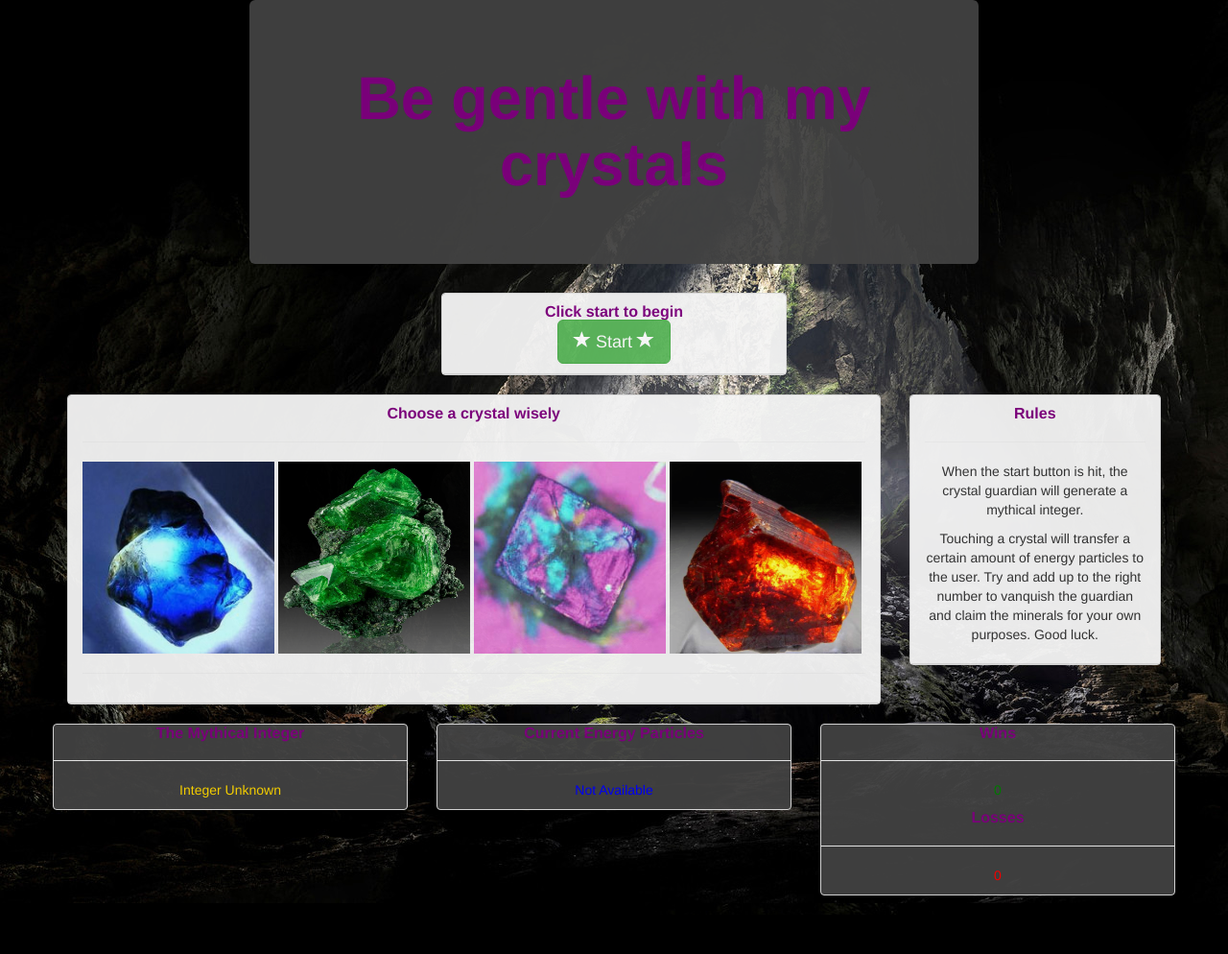
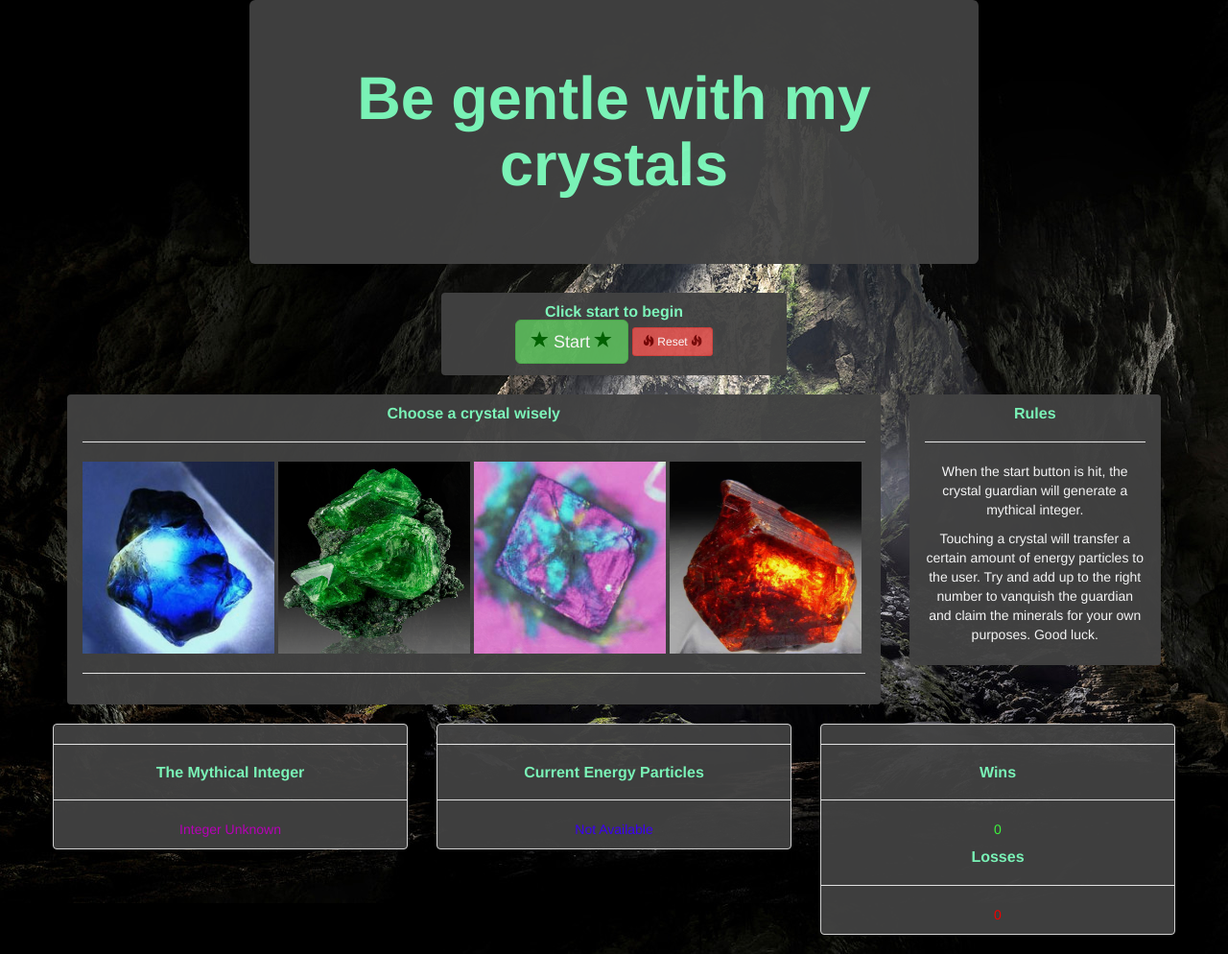
Before and after one commit to salszu/week-4-game, a PHP site: page / in a window 1280 px wide. Shown: the whole page at 96% size. Before the commit the page ends 953 px from the top, so only its background shows below. Run offline with PHP 8.4, Linux system fonts and the light colour scheme.

Commit message:
just need to fix w/l counter

```diff
--- a/assets/css/style.css
+++ b/assets/css/style.css
@@ -9,28 +9,53 @@
 	opacity: .95;
 }
 
+.greyPanels {
+	background-color: #424242;
+}
+
 
 /* win/loss */
 #wins {
-	color: green;
+	color: #40FF40;
 }
 
 #losses {
-	color: red;
+	color: #FF0000;
 }
 
 #currentNum {
-	color: blue;
+	color: #4000FF;
 }
 
 #mythicalNum {
-	color: gold;
+	color: #C000C0;
 }
 
 strong {
-	color: purple;
+	color: #80FFC0;
 }
 .invis {
 	background-color: #424242;
 	color: red;
 }
+
+p {
+	color: white;
+}
+
+.glyphicon-star {
+	color: #006400;
+}
+
+.glyphicon-fire {
+	color: #760404;
+}
+
+hr {
+	color: red;
+}
+
+img {
+    width: 100%;
+    height: auto;
+}
--- a/assets/javascript/game.js
+++ b/assets/javascript/game.js
@@ -11,8 +11,13 @@ window.onload=function(){
 
 $("#startButton").on("click", function() {
 	 	 var mythicalNum = Math.floor((Math.random() * 269) + 169);
-		 document.getElementById('mythicalNum').innerHTML= mythicalNum;
-		 document.getElementById('currentNum').innerHTML = currentNum;
+		 $("#mythicalNum").html(mythicalNum);
+		 $("#currentNum").html(currentNum);
+});
+
+$("#resetButton").on("click", function() {
+		$("#mythicalNum").html("0");
+		$("#currentNum").html("0");
 });
 	var currentNum = 0;
 	var wins = 0;
@@ -38,16 +43,15 @@ $("#startButton").on("click", function() {
 							currentNum += 13;
 							$("#currentNum").html(currentNum);
 						},
+					};
 
 						if (currentNum < mythicalNum){
 							console.log("keep going");
 							}
-						else if(currentNum === mythicalNum){
-							wins++;
-							$("#wins").html(wins);
-						}
-						else if (currentNum > mythicalNum){
+						else if(currentNum > mythicalNum){
 							losses++;
 							$("#losses").html(losses);
+							}
+						else{
+							console.log("what");
 					};
-	};
--- a/index.html
+++ b/index.html
@@ -19,11 +19,12 @@
         <!-- click to start panel -->
         <div class="row">
             <div class="col-lg-4 col-lg-offset-4">
-                <div class="panel panel-default invis">
+                <div class="panel greyPanels">
                     <div class="panel-heading">
                         <h2 class="panel-title text-center"><strong>Click start to begin</strong></h2>
                         <div class="text-center">
                             <button class="btn btn-success btn-lg" id="startButton"><span class="glyphicon glyphicon-star"></span> Start <span class="glyphicon glyphicon-star"></span></button>
+                            <button class="btn btn-danger btn-sm" id="resetButton"><span class="glyphicon glyphicon-fire"></span> Reset <span class="glyphicon glyphicon-fire"></span></button>
                         </div>
                     </div>
                 </div>
@@ -33,7 +34,7 @@
         <div class="row">
             <!-- crystals appear here -->
             <div class="col-md-9">
-                <div class="panel panel-default">
+                <div class="panel greyPanels">
                     <div class="panel-heading">
                         <h2 class="panel-title text-center"><strong>Choose a crystal wisely</strong></h2>
                         <hr>
@@ -47,7 +48,7 @@
             </div>
             <!-- RNG generator and Current Number Tally -->
             <div class="col-md-3">
-                <div class="panel panel-default">
+                <div class="panel greyPanels">
                     <div class="panel-heading">
                         <h2 class="panel-title text-center"><strong> Rules </strong></h2>
                         <hr>
@@ -61,22 +62,25 @@
                 <!-- Energy Particle Goal -->
                 <div class="col-md-4">
                     <div class="panel panel-default">
+                                                <hr>
                         <h3 class="panel-title text-center"><strong> The Mythical Integer </strong> </h3>
-                                            <hr>
+                                                <hr>
                         <p class="text-center"><span id="mythicalNum"> Integer Unknown </span></p>
                     </div>
                 </div>
                 <!-- Current Particles -->
                 <div class="col-md-4">
                     <div class="panel panel-default">
+                                                <hr>
                         <h3 class="panel-title text-center"> <strong> Current Energy Particles </strong> </h3>
-                                            <hr>
+                                                <hr>
                         <p class="text-center"><span id="currentNum"> Not Available </span></p>
                     </div>
                 </div>
                 <!-- Wins/Losses -->
                 <div class="col-md-4">
                     <div class="panel panel-default">
+                                                <hr>
                         <h3 class="panel-title text-center"><strong>Wins</strong></h3>
                                                 <hr>
                         <p class="text-center"><span id="wins"> 0 </span></p>
```
Lines whose indentation alone changed are shown as unchanged.
